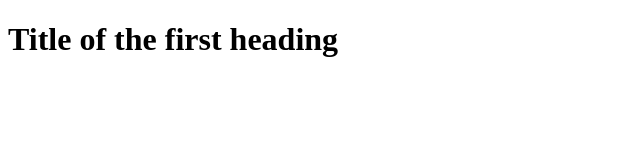
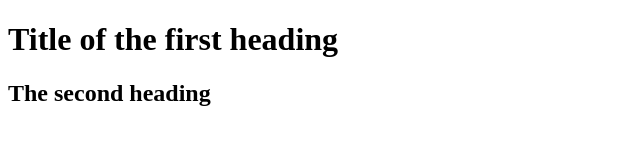
Before and after one commit to Phila10/Sharezza, a plain HTML site: page index.html in a window 1280 px wide. Shown: the whole page, without its empty margins (0-640 px from the left). Drawn offline with Linux system fonts and the light colour scheme.

Commit message:
add a second heading
Adding a second heading after the tag <h1>
the tag <h2> was less important than the tag <h1>

```diff
--- a/index.html
+++ b/index.html
@@ -8,7 +8,7 @@
 
   <body>
     <h1>Title of the first heading</h1>
-
+    <h2>The second heading</h2>
   </body>
 
 </html>
```
